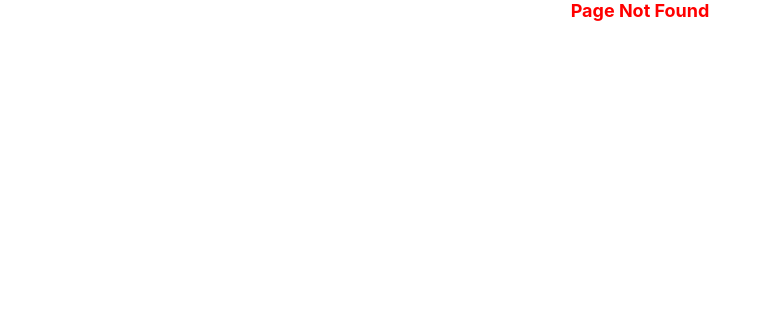
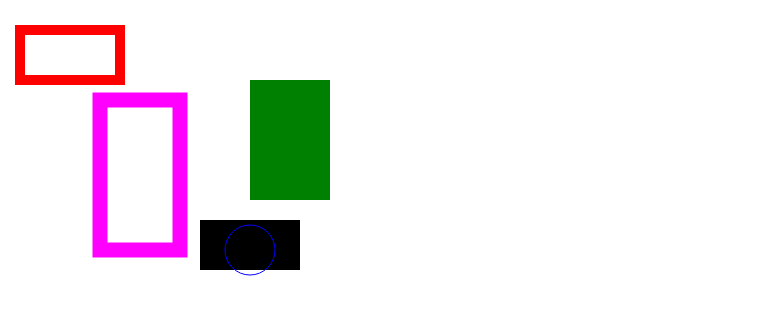
Before and after one commit to mierzvoj/app-state-project, a React (Create React App) app: page /drawing in a window 1280 px wide. Before the commit this address had no page. Shown: the top 314 px of the page, without its empty margins (0-757 px from the left). Built offline with nearby package versions, Linux system fonts and the light colour scheme.

Commit message:
added drawing example

```diff
--- a/src/index.tsx
+++ b/src/index.tsx
@@ -5,6 +5,7 @@ import "./index.css";
 import Calculation from "./pages/Calculations/Calculation/Calculation";
 import Login from "./pages/Common/Login/Login";
 import NotFound from "./pages/Common/NotFound/NotFound";
+import Drawing from "./pages/Drawing/Drawing";
 import Locations from "./pages/Locations/Locations";
 import LocationsForm from "./pages/Locations/LocationsForm/LocationsForm";
 import LocationsList from "./pages/Locations/LocationsList/LocationsList";
@@ -37,6 +38,7 @@ root.render(
         <Route path="pokemons" element={<Pokemons />}>
           <Route path=":name" element={<PokemonsToolbar />}></Route>
         </Route>
+        <Route path="drawing" element={<Drawing />}></Route>
         <Route path="*" element={<NotFound />}></Route>
       </Routes>
     </BrowserRouter>
--- /dev/null
+++ b/src/pages/Drawing/Drawing.css
@@ -0,0 +1,5 @@
+.drawing {
+    height: 500px;
+    width: 500px;
+    display: flex;
+}
--- /dev/null
+++ b/src/pages/Drawing/Drawing.tsx
@@ -0,0 +1,85 @@
+import { useEffect, useRef } from "react";
+import "./Drawing.css";
+
+function Drawing() {
+  const canvas = useRef<HTMLCanvasElement>(null);
+  let ctx: CanvasRenderingContext2D | null = null;
+
+  useEffect(() => {
+    const canvasEle = canvas.current;
+    if (canvasEle) {
+      canvasEle.width = canvasEle.clientWidth;
+      canvasEle.height = canvasEle.clientHeight;
+      ctx = canvasEle.getContext("2d");
+    }
+  }, []);
+
+  useEffect(() => {
+    const r1Info = { x: 20, y: 30, w: 100, h: 50 };
+    const r1Style = { borderColor: "red", borderWidth: 10 };
+    drawRect(r1Info, r1Style);
+
+    const r2Info = { x: 100, y: 100, w: 80, h: 150 };
+    const r2Style = { borderColor: "magenta", borderWidth: 15 };
+    drawRect(r2Info, r2Style);
+
+    const r3Info = { x: 250, y: 80, w: 80, h: 120 };
+    drawFillRect(r3Info, { backgroundColor: "green" });
+
+    const r4Info = { x: 200, y: 220, w: 100, h: 50 };
+    drawFillRect(r4Info);
+
+    drawCircle();
+  }, []);
+
+  // draw rectangle
+  const drawRect = (
+    info: { x: number; y: number; w: number; h: number },
+    style: any = {}
+  ) => {
+    const { x, y, w, h } = info;
+    const { borderColor = "blue", borderWidth = 15 } = style;
+
+    if (ctx) {
+      ctx.beginPath();
+      ctx.strokeStyle = borderColor;
+      ctx.lineWidth = borderWidth;
+      ctx.rect(x, y, w, h);
+      ctx.stroke();
+    }
+  };
+
+  // draw circle
+  const drawCircle = (
+    item: { x: number; y: number; r: number } = { x: 250, y: 250, r: 25 }
+  ) => {
+    if (ctx) {
+      ctx.strokeStyle = "blue";
+      ctx.lineWidth = 1;
+      ctx.arc(item.x, item.y, item.r, 0, 2 * Math.PI);
+      ctx.stroke();
+    }
+  };
+
+  // draw rectangle with background
+  const drawFillRect = (
+    info: { x: number; y: number; w: number; h: number },
+    style: any = {}
+  ) => {
+    const { x, y, w, h } = info;
+    const { backgroundColor = "black" } = style;
+    if (ctx) {
+      ctx.beginPath();
+      ctx.fillStyle = backgroundColor;
+      ctx.fillRect(x, y, w, h);
+    }
+  };
+
+  return (
+    <div className="drawing">
+      <canvas ref={canvas}></canvas>
+    </div>
+  );
+}
+
+export default Drawing;
```
